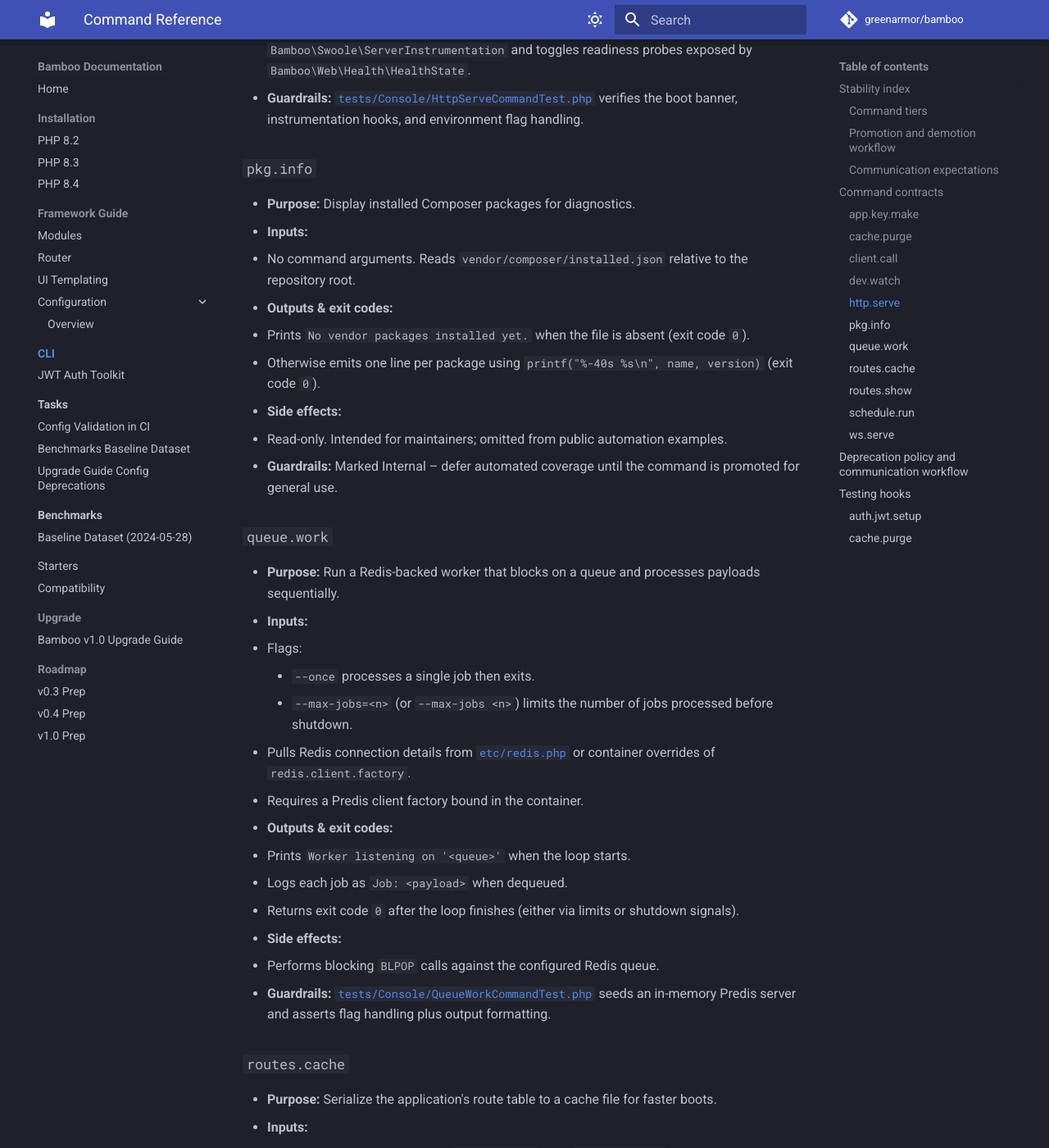
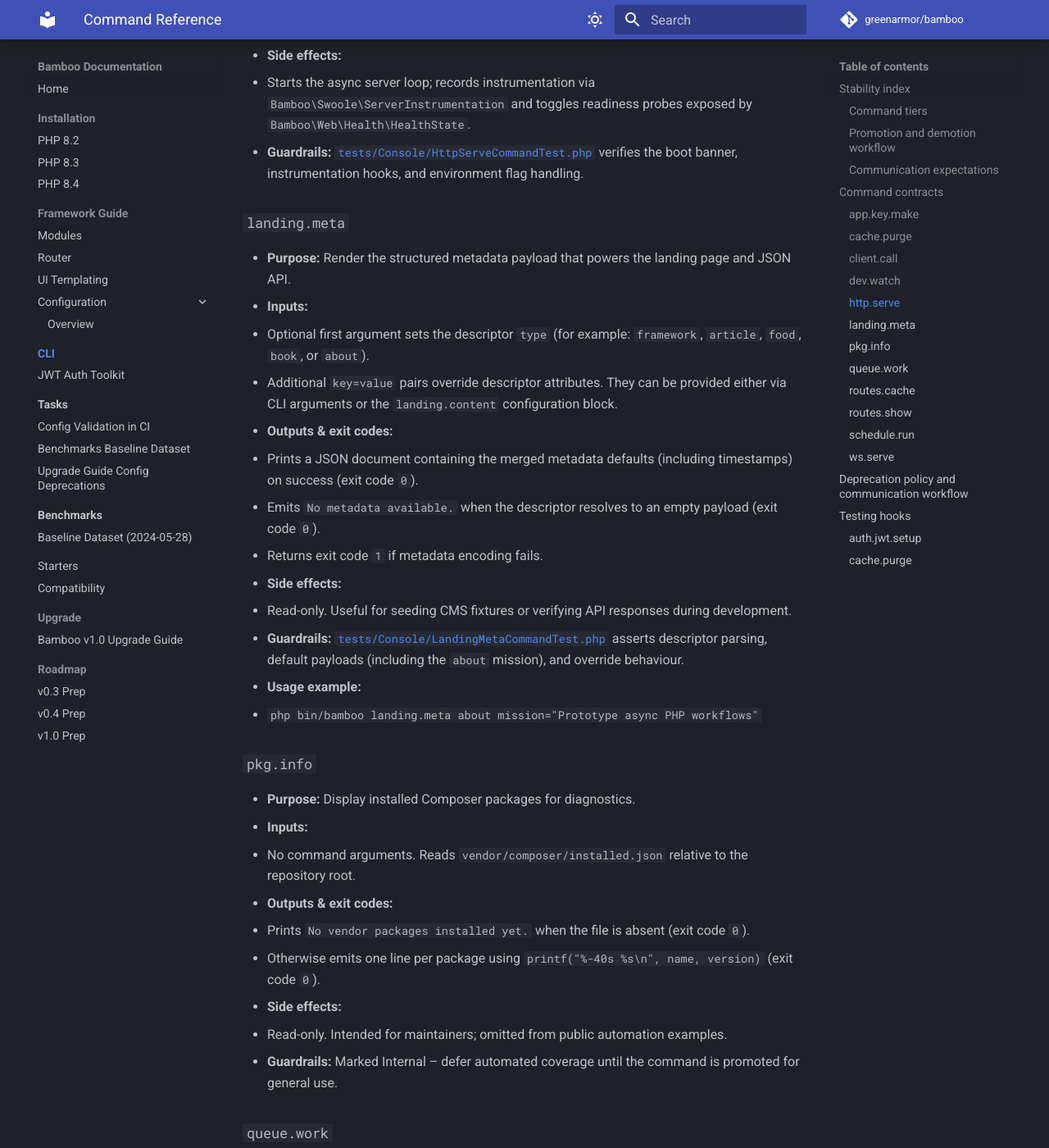
Before and after one commit to greenarmor/bamboo, an MkDocs documentation site: the page built from docs/cli/README.md, in a window 1280 px wide and 1400 px high, scrolled down 5031 px. Shown: the whole window at 82% size. Built offline with MkDocs 1.6.1 and Material for MkDocs 9.7.7, drawn with Linux system fonts in a browser that asks for light colours; comment, search, counter and statistics services are not loaded; some of the changed text lies outside the part shown.

Commit message:
Added the landing.meta CLI entry to the command tier table with preview status and linked contract coverage.
Documented the command’s purpose, descriptor inputs, guardrails, and provided a sample overriding the about mission metadata.

```diff
--- a/docs/cli/README.md
+++ b/docs/cli/README.md
@@ -16,6 +16,7 @@
 | `client.call` | Preview | Intended for troubleshooting and lacks retry/back-off knobs. Marked preview until the ergonomics settle. | _Contract gap – add coverage in a future cycle._ |
 | `dev.watch` | Preview | Development helper that may add flags as the workflow evolves. | [`tests/Console/DevWatchTest.php`](https://github.com/greenarmor/bamboo/blob/main/tests/Console/DevWatchTest.php) |
 | `http.serve` | Stable | Entry point for OpenSwoole HTTP hosts. Behaviour is locked for v1.x. | [`tests/Console/HttpServeCommandTest.php`](https://github.com/greenarmor/bamboo/blob/main/tests/Console/HttpServeCommandTest.php) |
+| `landing.meta` | Preview | Dumps landing page metadata for inspection or seeding CMS fixtures. | [`tests/Console/LandingMetaCommandTest.php`](https://github.com/greenarmor/bamboo/blob/main/tests/Console/LandingMetaCommandTest.php) |
 | `pkg.info` | Internal | Diagnostics command that scrapes Composer metadata. Not covered by semver guarantees. | _Internal-only – explicitly excluded from contract tests._ |
 | `queue.work` | Stable | Runs background workers and honours deployment-critical flags. | [`tests/Console/QueueWorkCommandTest.php`](https://github.com/greenarmor/bamboo/blob/main/tests/Console/QueueWorkCommandTest.php) |
 | `routes.cache` | Stable | Required for warm boots in production. | _Contract gap – add coverage in a future cycle._ |
@@ -112,6 +113,22 @@
 - **Side effects:**
   - Starts the async server loop; records instrumentation via `Bamboo\Swoole\ServerInstrumentation` and toggles readiness probes exposed by `Bamboo\Web\Health\HealthState`.
 - **Guardrails:** [`tests/Console/HttpServeCommandTest.php`](https://github.com/greenarmor/bamboo/blob/main/tests/Console/HttpServeCommandTest.php) verifies the boot banner, instrumentation hooks, and environment flag handling.
+
+### `landing.meta`
+
+- **Purpose:** Render the structured metadata payload that powers the landing page and JSON API.
+- **Inputs:**
+  - Optional first argument sets the descriptor `type` (for example: `framework`, `article`, `food`, `book`, or `about`).
+  - Additional `key=value` pairs override descriptor attributes. They can be provided either via CLI arguments or the `landing.content` configuration block.
+- **Outputs & exit codes:**
+  - Prints a JSON document containing the merged metadata defaults (including timestamps) on success (exit code `0`).
+  - Emits `No metadata available.` when the descriptor resolves to an empty payload (exit code `0`).
+  - Returns exit code `1` if metadata encoding fails.
+- **Side effects:**
+  - Read-only. Useful for seeding CMS fixtures or verifying API responses during development.
+- **Guardrails:** [`tests/Console/LandingMetaCommandTest.php`](https://github.com/greenarmor/bamboo/blob/main/tests/Console/LandingMetaCommandTest.php) asserts descriptor parsing, default payloads (including the `about` mission), and override behaviour.
+- **Usage example:**
+  - `php bin/bamboo landing.meta about mission="Prototype async PHP workflows"`
 
 ### `pkg.info`
 
```
